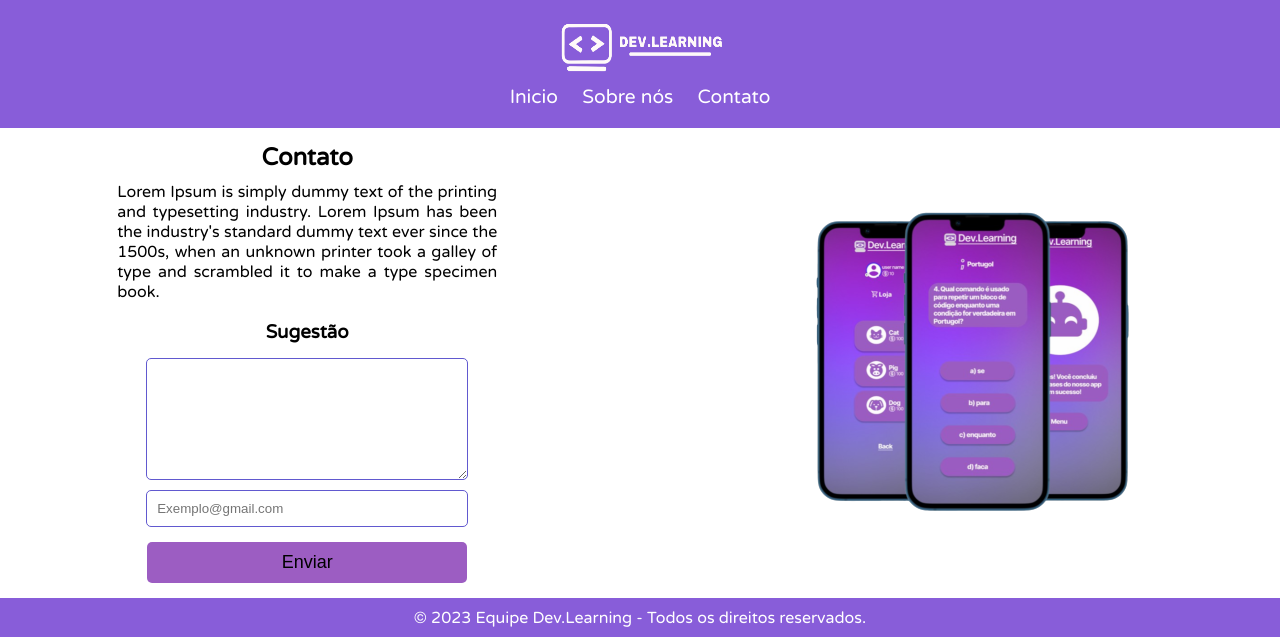
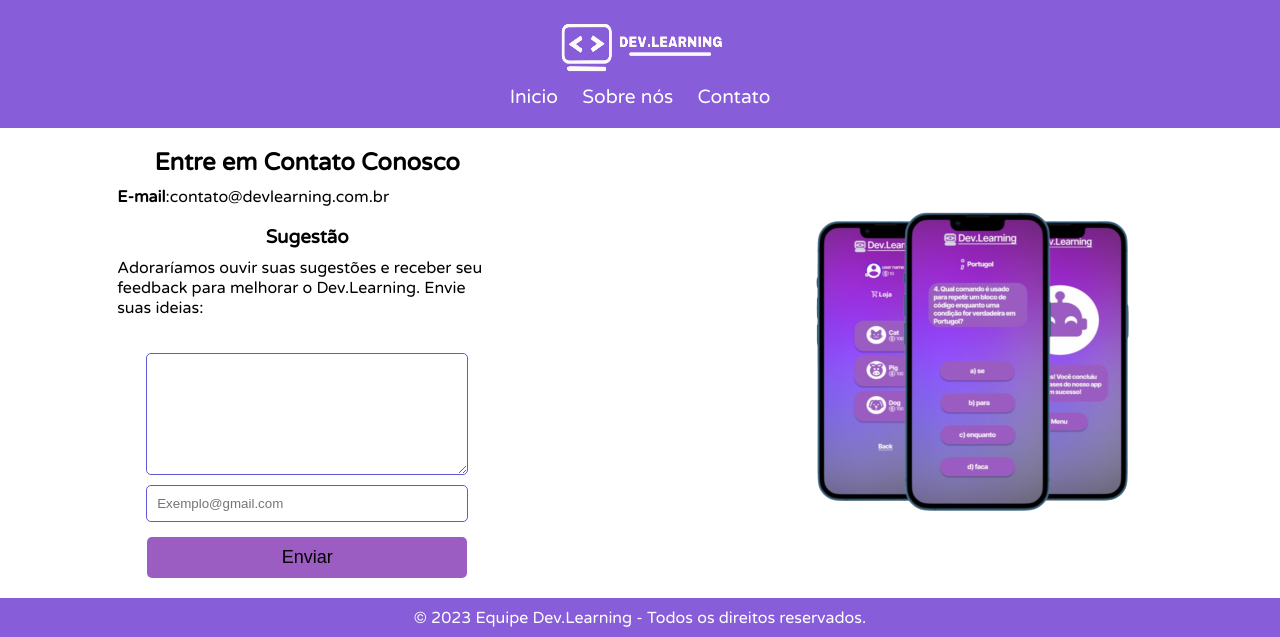
Before and after one commit to sillascavalcanti/PI_ETE, a PHP site: page /contato.html in a window 1280 px wide. Shown: the top 637 px of the page. Run offline with PHP 8.4, Linux system fonts and the light colour scheme.

Commit message:
alinhamento dos textos das paginas

```diff
--- a/contato.html
+++ b/contato.html
@@ -29,11 +29,10 @@
 
     <content class="content">
         <section class="left_content">
-            <h1 >Contato</h1>
-
-            <p>Lorem Ipsum is simply dummy text of the printing and typesetting industry. Lorem Ipsum has been the industry's standard dummy text ever since the 1500s, when an unknown printer took a galley of type and scrambled it to make a type specimen book.</p>
-
+            <h1 >Entre em Contato Conosco</h1>
+            <p><span>E-mail</span>:contato@devlearning.com.br</p>
             <h3 class="sugestao_titulo">Sugestão</h3>
+            <p class="sugestao">Adoraríamos ouvir suas sugestões e receber seu feedback para melhorar o Dev.Learning. Envie suas ideias:</p>
             <form action="" class="formulario" onsubmit="salvar_sugestao()">
                 <textarea name="sugestao" id="sugestao" cols="30" rows="10" class="texto_formulario" required></textarea>
                 <input type="email" placeholder="Exemplo@gmail.com" id="email_usuario" class="componente_formulario" required>
--- a/index.html
+++ b/index.html
@@ -22,7 +22,6 @@
             <a class="menu_nav" href="index.html">Inicio</a>
             <a class="menu_nav" href="sobreNos.html">Sobre nós</a>
             <a class="menu_nav" href="contato.html">Contato</a>
-            <!-- <a class="menu_nav" href="sugestao.html">Sugestão</a> -->
         </section>
     </nav>
 
@@ -32,14 +31,13 @@
         <section class="left_content">
             <h1 >Dev.Learning</h1>
 
-            <p>Lorem Ipsum is simply dummy text of the printing and typesetting industry. Lorem Ipsum has been the industry's standard dummy text ever since the 1500s, when an unknown printer took a galley of type and scrambled it to make a type specimen book.</p>
+            <p>O Dev.Learning está aqui para apoiar sua jornada de aprendizado em linguagens de programação. Aproveite a oportunidade de desafiar seu conhecimento, aprender novas habilidades e se destacar no campo da tecnologia da informação. Cadastre-se agora mesmo e faça parte da comunidade Dev.Learning!</p>
 
             <form action="" class="formulario" onsubmit="salvar()">
                 <input type="text" placeholder="Nome Sobrenome" id="nome_completo" class="componente_formulario" required>
                 <input type="email" placeholder="Exemplo@gmail.com" id="email" class="componente_formulario" required>
                 <input type="date" class="componente_formulario" id="data_nascimento" required>
                 <input type="submit" value="Inscreva-se" class="botao_formulario">
-
             </form>
         </section>
 
--- a/sobreNos.html
+++ b/sobreNos.html
@@ -32,7 +32,9 @@
         <section class="left_content">
             <h1 >Sobre nós</h1>
 
-            <p>Lorem Ipsum is simply dummy text of the printing and typesetting industry. Lorem Ipsum has been the industry's standard dummy text ever since the 1500s, when an unknown printer took a galley of type and scrambled it to make a type specimen book.Contrary to popular belief, Lorem Ipsum is not simply random text. It has roots in a piece of classical Latin literature from 45 BC, making it over 2000 years old. Richard McClintock, a Latin professor at Hampden-Sydney College in Virginia, looked up one of the more obscure Latin words, consectetur, from a Lorem Ipsum passage, and going through the cites of the word in classical literature, discovered the undoubtable source. Lorem Ipsum comes from sections 1.10.32 and 1.10.33 of "de Finibus Bonorum et Malorum" (The Extremes of Good and Evil) by Cicero, written in 45 BC. This book is a treatise on the theory of ethics, very popular during the Renaissance. The first line of Lorem Ipsum, "Lorem ipsum dolor sit amet..", comes from a line in section 1.10.32.</p>
+            <p>&emsp; No mundo dinâmico da tecnologia da informação, a aprendizagem contínua é essencial. Afinal, as linguagens de programação evoluem constantemente, e os profissionais de TI devem acompanhar as últimas tendências para se manterem relevantes. É nesse contexto que o Dev.Learning entra em cena, oferecendo uma abordagem inovadora para o aprendizado de linguagens de programação por meio de um aplicativo móvel simples e eficaz.</p>
+
+            <p>&emsp; Este aplicativo foi projetado para ajudar você a aprimorar suas habilidades em linguagens de programação, independentemente do seu nível de conhecimento atual. Se você é um iniciante ou um programador experiente em busca de atualização, o Dev.Learning tem algo para oferecer a todos.</p>
         </section>
 
         <section class="right_content">
--- a/style/style.css
+++ b/style/style.css
@@ -65,8 +65,12 @@ body, h1, h2, p {
 }
 
 .left_content p{
-    text-align: justify;
+    text-align: left;
     width: 380px;
+}
+
+.left_content span{
+    font-weight: bolder;
 }
 
 .right_content{
@@ -125,6 +129,10 @@ body, h1, h2, p {
     margin-bottom: -20px;
 }
 
+.sugestao{
+    padding-top: 30px;
+}
+
 .footer {
     background-color: var(--nav-color);
     color: white;
```
